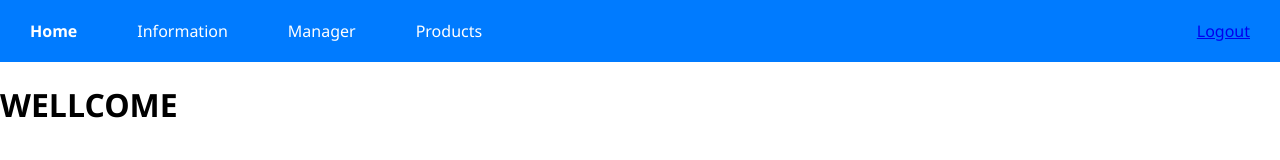
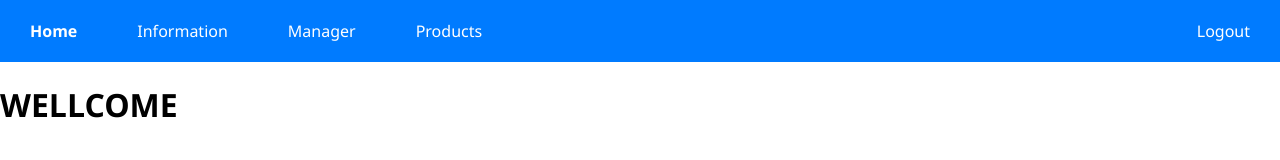
Before and after one commit to huyleminh/login-page-react, a React (Create React App) app in the folder my-app/: page / in a window 1280 px wide. Shown: the top 160 px of the page. Built offline with nearby package versions, Linux system fonts and the light colour scheme; sample sign-in values are in the browser's storage.

Commit message:
Update NavBar.tsx

```diff
--- a/my-app/src/NavBar.tsx
+++ b/my-app/src/NavBar.tsx
@@ -6,13 +6,8 @@ import { IBaseProps } from "./BaseInterface/BaseInterface";
 
 
 class NavBar extends React.Component<any, any> {
-    // constructor(props: IBaseProps) {
-    //     super(props);
-    // }
-
     handleLogOut = () => {
         localStorage.clear();
-        // this.props.history.push("/login")
     }
 
     render() {
@@ -23,7 +18,7 @@ class NavBar extends React.Component<any, any> {
                     <li> <NavLink className="nav-link" to="/information" activeClassName="selected">Information</NavLink> </li>
                     <li> <NavLink className="nav-link" to="/manager" activeClassName="selected">Manager</NavLink> </li>
                     <li> <NavLink className="nav-link" to="/products" activeClassName="selected">Products</NavLink> </li>
-                    <li style={{ float: "right" }}> <NavLink to="/login" onClick={this.handleLogOut}>Logout</NavLink></li>
+                    <li style={{ float: "right" }}> <NavLink className="nav-link" to="/login" onClick={this.handleLogOut}>Logout</NavLink></li>
                 </ul>
             </div>
         );
```
